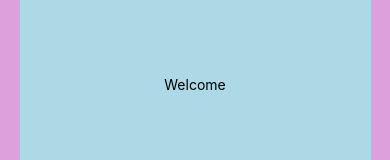
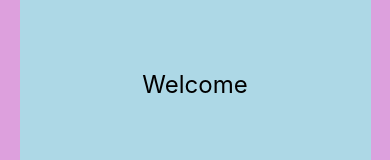
Before and after one commit to anhartasman/rn_dynamic_ui, a React Native app: screen / in a window 390 px wide. Shown: the part 337-497 px from the top of the page. Built offline with nearby package versions, Linux system fonts and the light colour scheme.

Commit message:
Dimensions API Drawback

```diff
--- a/App.js
+++ b/App.js
@@ -1,17 +1,44 @@
+import { useState, useEffect } from "react";
 import { StyleSheet, Text, View, Dimensions } from "react-native";
 
 export default function App() {
+  const [dimensions, setDimensions] = useState({
+    window: Dimensions.get("window"),
+  });
+  useEffect(() => {
+    const subscriptions = Dimensions.addEventListener(
+      "change",
+      ({ window }) => {
+        setDimensions({ window });
+      }
+    );
+    return () => subscriptions?.remove();
+  });
+  const { window } = dimensions;
+  const windowsWidth = window.width;
+  const windowsHeight = window.height;
   return (
     <View style={styles.container}>
-      <View style={styles.box}>
-        <Text style={styles.Text}>Welcome</Text>
+      <View
+        style={[
+          styles.box,
+          {
+            width: windowsWidth > 500 ? "70%" : "90%",
+            height: windowsHeight > 600 ? "60%" : "90%",
+          },
+        ]}
+      >
+        <Text
+          style={{
+            fontSize: windowsWidth > 500 ? 50 : 24,
+          }}
+        >
+          Welcome
+        </Text>
       </View>
     </View>
   );
 }
-
-const windowsWidth = Dimensions.get("window").width;
-const windowsHeight = Dimensions.get("window").height;
 
 const styles = StyleSheet.create({
   container: {
@@ -21,13 +48,8 @@ const styles = StyleSheet.create({
     justifyContent: "center",
   },
   box: {
-    width: windowsWidth > 500 ? "70%" : "90%",
-    height: windowsHeight > 600 ? "60%" : "90%",
     backgroundColor: "lightblue",
     alignItems: "center",
     justifyContent: "center",
   },
-  text: {
-    fontSize: windowsWidth > 500 ? 50 : 24,
-  },
 });
--- a/app.json
+++ b/app.json
@@ -3,7 +3,7 @@
     "name": "rn_dynamic_ui",
     "slug": "rn_dynamic_ui",
     "version": "1.0.0",
-    "orientation": "portrait",
+    "orientation": "default",
     "icon": "./assets/icon.png",
     "userInterfaceStyle": "light",
     "splash": {
```
